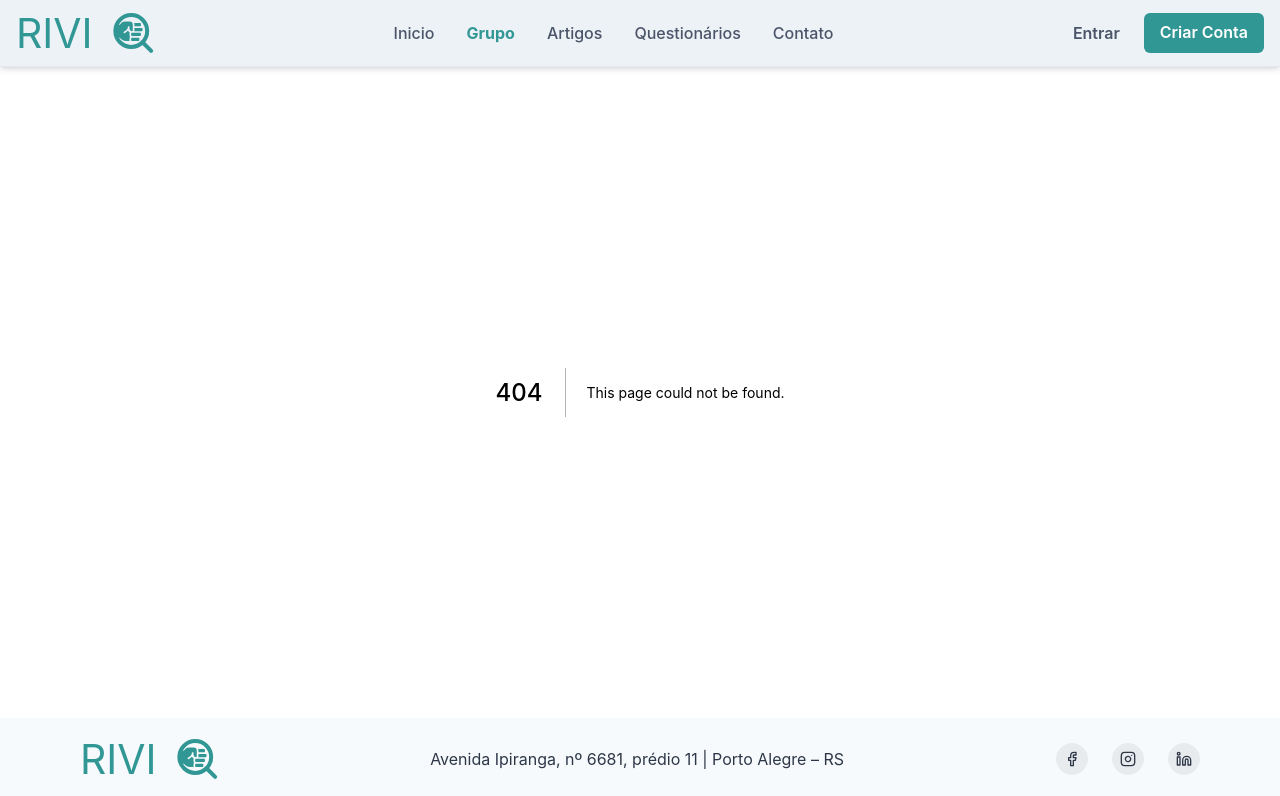
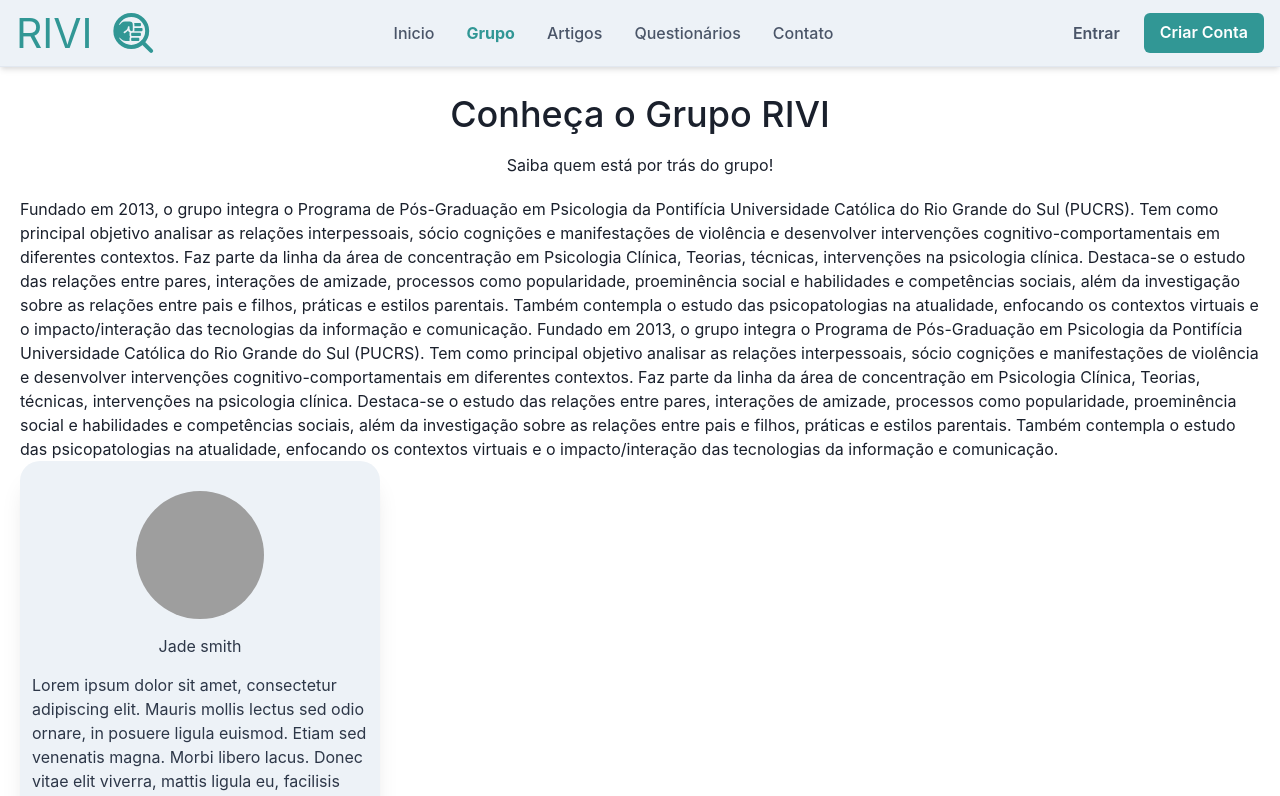
Before and after one commit to ages-rivi/rivi-frontend-js, a Next.js app: page /grupo in a window 1280 px wide. Before the commit this address had no page. Shown: the top 796 px of the page. Built offline with nearby package versions, Linux system fonts and the light colour scheme; grey boxes are pictures that could not be loaded.

Commit message:
feat: pagina grupo iniciada

```diff
--- /dev/null
+++ b/src/pages/grupo.tsx
@@ -0,0 +1,49 @@
+import { Flex, Text } from '@chakra-ui/react';
+import ResearcherItem from '@components/ResearcherCard';
+import React from 'react';
+
+function Grupo(): JSX.Element {
+  return (
+    <Flex direction="column" p="5">
+      <Flex direction="column" maxW="1330px" w="full" margin="auto" gap="3">
+        <Text textAlign="center" fontWeight="medium" fontSize="4xl">
+          Conheça o Grupo RIVI
+        </Text>
+        <Text textAlign="center" mb="2">
+          Saiba quem está por trás do grupo!
+        </Text>
+        <Text textAlign="left">
+          Fundado em 2013, o grupo integra o Programa de Pós-Graduação em
+          Psicologia da Pontifícia Universidade Católica do Rio Grande do Sul
+          (PUCRS). Tem como principal objetivo analisar as relações
+          interpessoais, sócio cognições e manifestações de violência e
+          desenvolver intervenções cognitivo-comportamentais em diferentes
+          contextos. Faz parte da linha da área de concentração em Psicologia
+          Clínica, Teorias, técnicas, intervenções na psicologia clínica.
+          Destaca-se o estudo das relações entre pares, interações de amizade,
+          processos como popularidade, proeminência social e habilidades e
+          competências sociais, além da investigação sobre as relações entre
+          pais e filhos, práticas e estilos parentais. Também contempla o estudo
+          das psicopatologias na atualidade, enfocando os contextos virtuais e o
+          impacto/interação das tecnologias da informação e comunicação. Fundado
+          em 2013, o grupo integra o Programa de Pós-Graduação em Psicologia da
+          Pontifícia Universidade Católica do Rio Grande do Sul (PUCRS). Tem
+          como principal objetivo analisar as relações interpessoais, sócio
+          cognições e manifestações de violência e desenvolver intervenções
+          cognitivo-comportamentais em diferentes contextos. Faz parte da linha
+          da área de concentração em Psicologia Clínica, Teorias, técnicas,
+          intervenções na psicologia clínica. Destaca-se o estudo das relações
+          entre pares, interações de amizade, processos como popularidade,
+          proeminência social e habilidades e competências sociais, além da
+          investigação sobre as relações entre pais e filhos, práticas e estilos
+          parentais. Também contempla o estudo das psicopatologias na
+          atualidade, enfocando os contextos virtuais e o impacto/interação das
+          tecnologias da informação e comunicação.
+        </Text>
+      </Flex>
+      <ResearcherItem />
+    </Flex>
+  );
+}
+
+export default Grupo;
```
